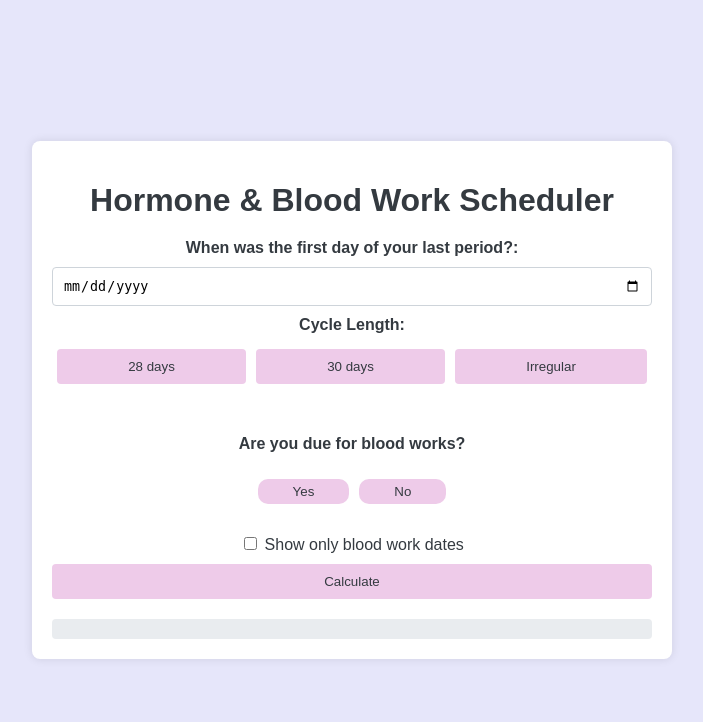
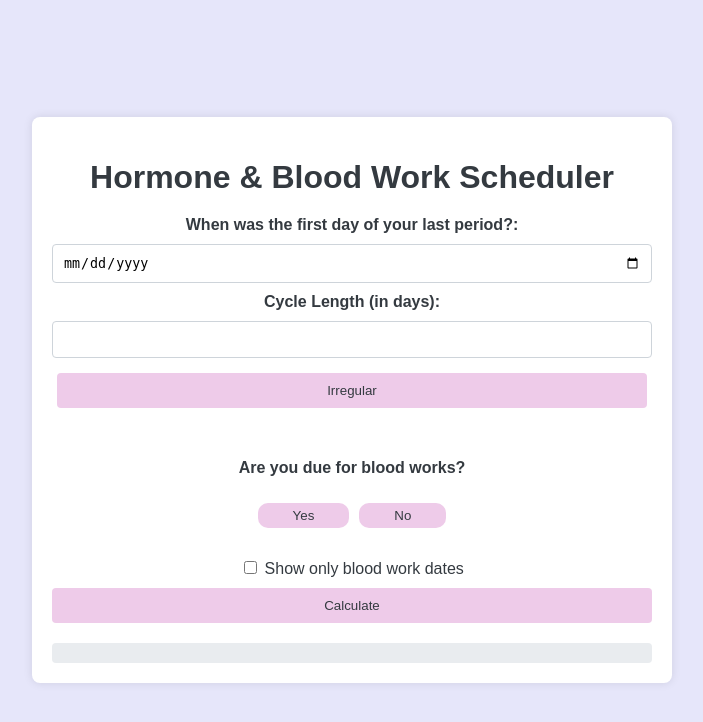
Before and after one commit to josh-jacob/Hormone-and-Blood-Work-Scheduler, a Flask app: page / in a window 1280 px wide. Shown: the top 722 px of the page, without its empty margins (288-991 px from the left). Run offline with Flask 3, Linux system fonts and the light colour scheme.

Commit message:
change frontend to allow user to enter any amount of days

```diff
--- a/templates/index.html
+++ b/templates/index.html
@@ -25,7 +25,7 @@
             text-align: center;
         }
         h1 {
-            color: #;
+            color: #343a40;
             font-weight: bold;
             margin-bottom: 20px;
         }
@@ -38,7 +38,8 @@
             font-weight: bold;
         }
         input[type="date"],
-        input[type="hidden"] {
+        input[type="hidden"],
+        input[type="number"] {
             padding: 10px;
             border: 1px solid #ced4da;
             border-radius: 4px;
@@ -153,13 +154,16 @@
         <form id="period-form">
             <label for="last_period">When was the first day of your last period?:</label>
             <input type="date" id="last_period" name="last_period" required>
-            <label for="cycle_length">Cycle Length:</label>
+
+            <label for="cycle_length">Cycle Length (in days):</label>
+            <input type="number" id="cycle_length_input" name="cycle_length" min="1" required>
+
             <div class="button-group">
-                <button type="button" onclick="setCycleLength(28)">28 days</button>
-                <button type="button" onclick="setCycleLength(30)">30 days</button>
                 <button type="button" onclick="setCycleLength('irregular')">Irregular</button>
             </div>
+
             <input type="hidden" id="cycle_length" name="cycle_length" required>
+
             <div class="blood-work-question">
                 <p><strong>Are you due for blood works?</strong></p>
                 <div class="blood-work-question-buttons">
@@ -201,13 +205,21 @@
             var buttons = document.querySelectorAll('.button-group button');
             buttons.forEach(button => {
                 button.classList.remove('selected');
-                if (button.innerText.includes(value)) {
-                    button.classList.add('selected');
-                } else if (value === 'irregular' && button.innerText.includes('Irregular')) {
+                if (button.innerText.includes('Irregular')) {
                     button.classList.add('selected');
                 }
             });
+            document.getElementById('cycle_length_input').value = ''; // Clear the input when "Irregular" is selected
         }
+
+        document.getElementById('cycle_length_input').addEventListener('input', function() {
+            // Set the cycle length hidden input value when user types a number
+            document.getElementById('cycle_length').value = this.value;
+            var buttons = document.querySelectorAll('.button-group button');
+            buttons.forEach(button => {
+                button.classList.remove('selected'); // Deselect "Irregular" when typing a number
+            });
+        });
 
         function setBloodWork(value) {
             document.getElementById('blood_work_due').value = value;
```
